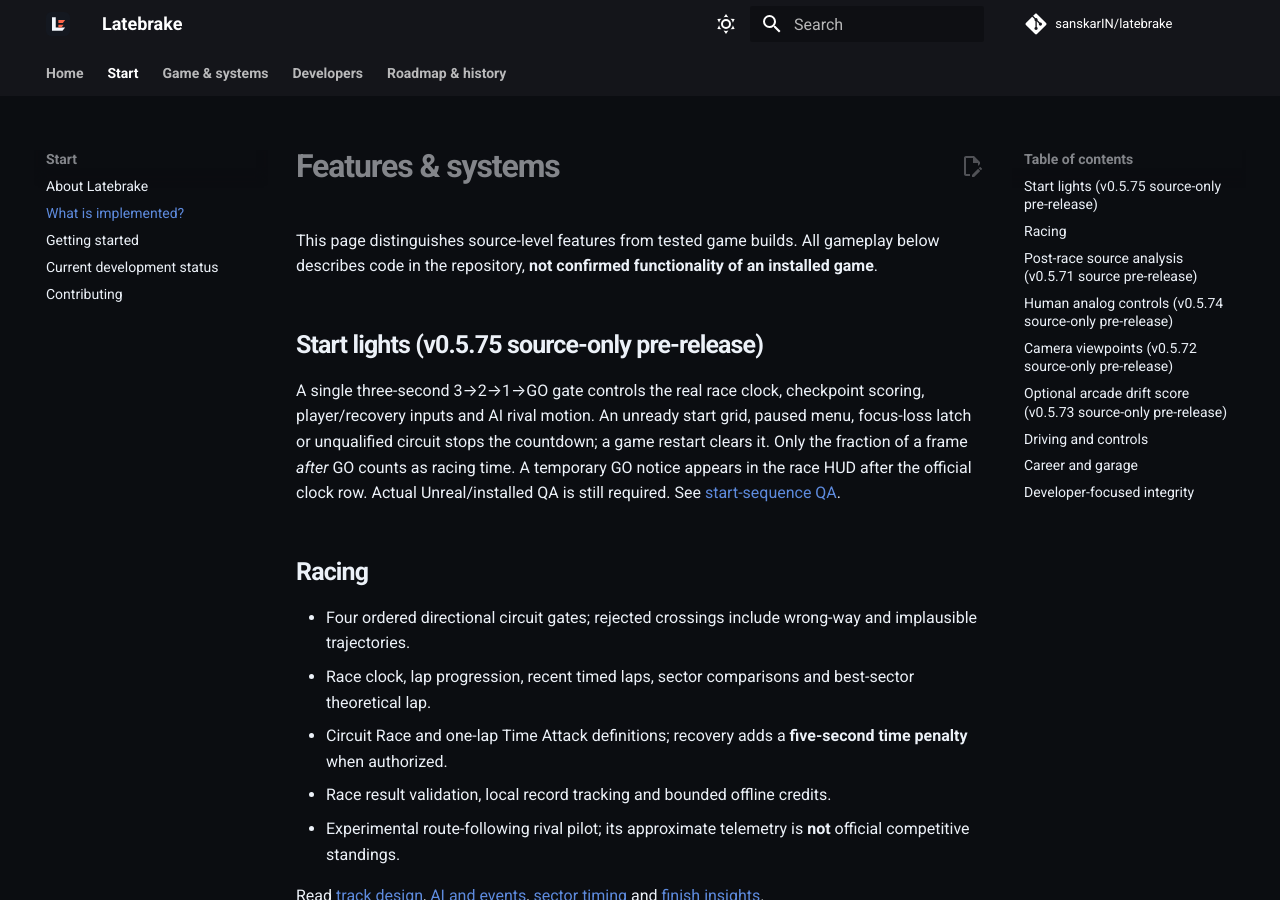
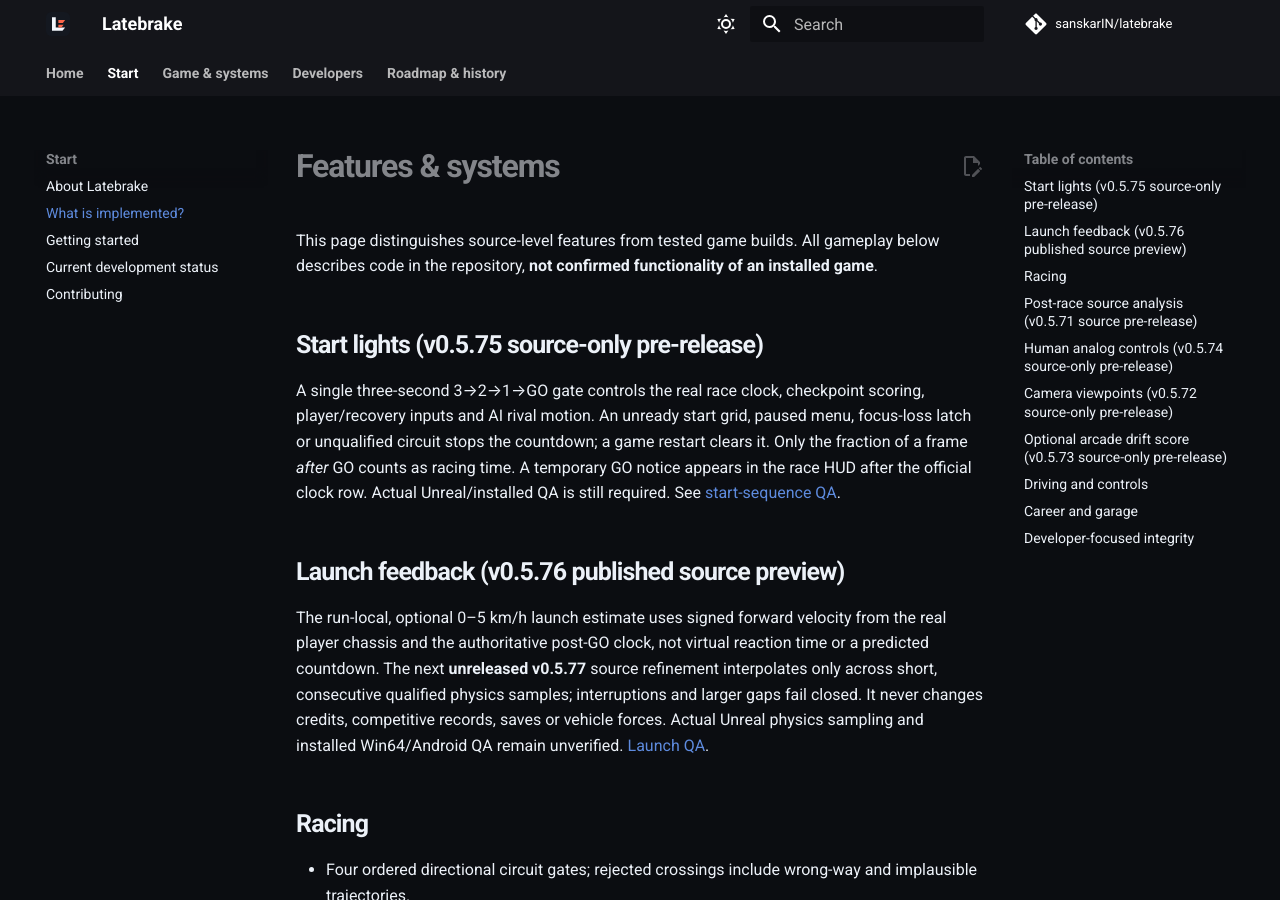
Before and after one commit to sanskarIN/latebrake, an MkDocs documentation site: the page built from docs/features.md, in a window 1280 px wide and 900 px high. Built offline with MkDocs 1.6.1 and Material for MkDocs 9.7.7, drawn with Linux system fonts in a browser that asks for light colours; comment, search, counter and statistics services are not loaded.

Commit message:
docs(pages): explain published launch source and unreleased precision work

```diff
--- a/docs/features.md
+++ b/docs/features.md
@@ -12,6 +12,17 @@ fraction of a frame *after* GO counts as racing time. A temporary
 GO notice appears in the race HUD after the official clock row.
 Actual Unreal/installed QA is still required. See
 [start-sequence QA](RACE_START_QA.md).
+
+## Launch feedback (v0.5.76 published source preview)
+
+The run-local, optional 0–5 km/h launch estimate uses signed forward
+velocity from the real player chassis and the authoritative post-GO clock,
+not virtual reaction time or a predicted countdown. The next
+**unreleased v0.5.77** source refinement interpolates only across short,
+consecutive qualified physics samples; interruptions and larger gaps fail
+closed. It never changes credits, competitive records, saves or vehicle
+forces. Actual Unreal physics sampling and installed Win64/Android QA
+remain unverified. [Launch QA](LAUNCH_SPEED_QA.md).
 
 ## Racing
 
```
